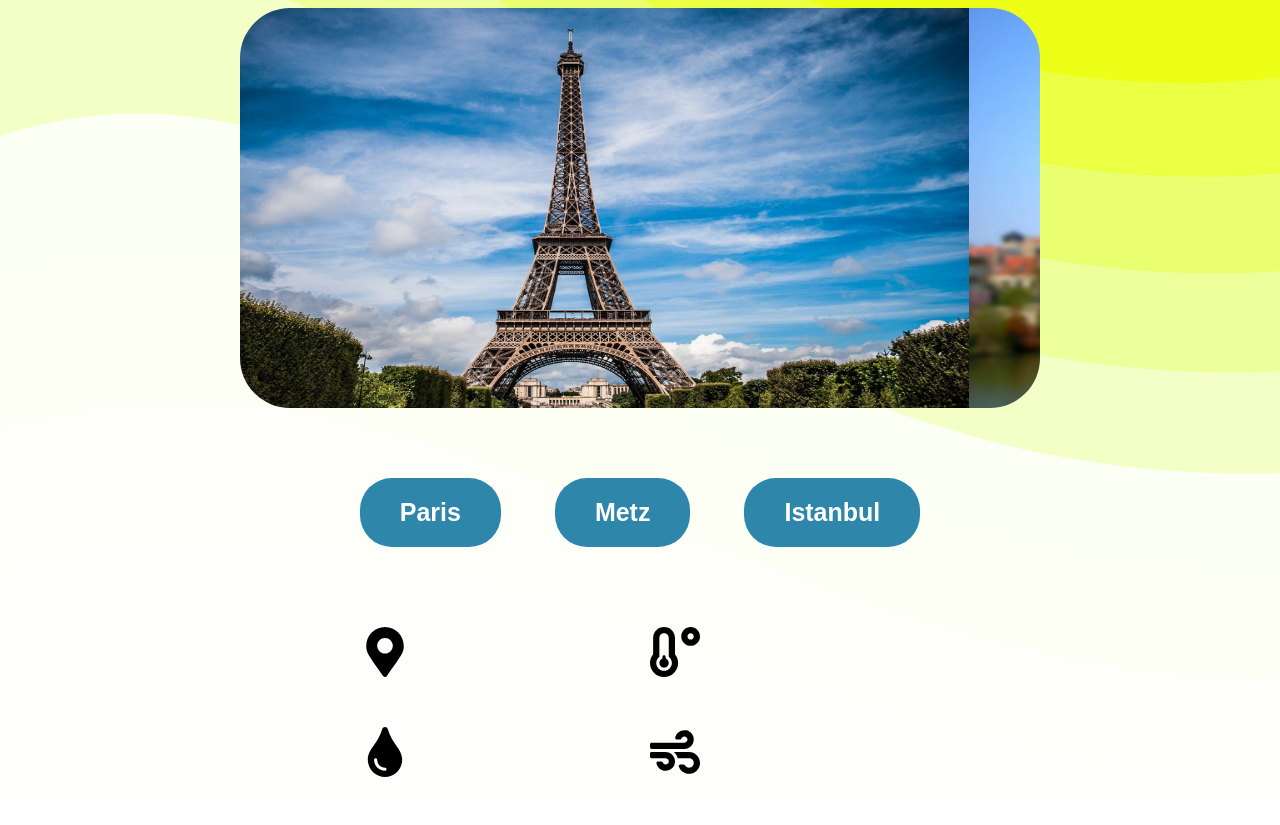
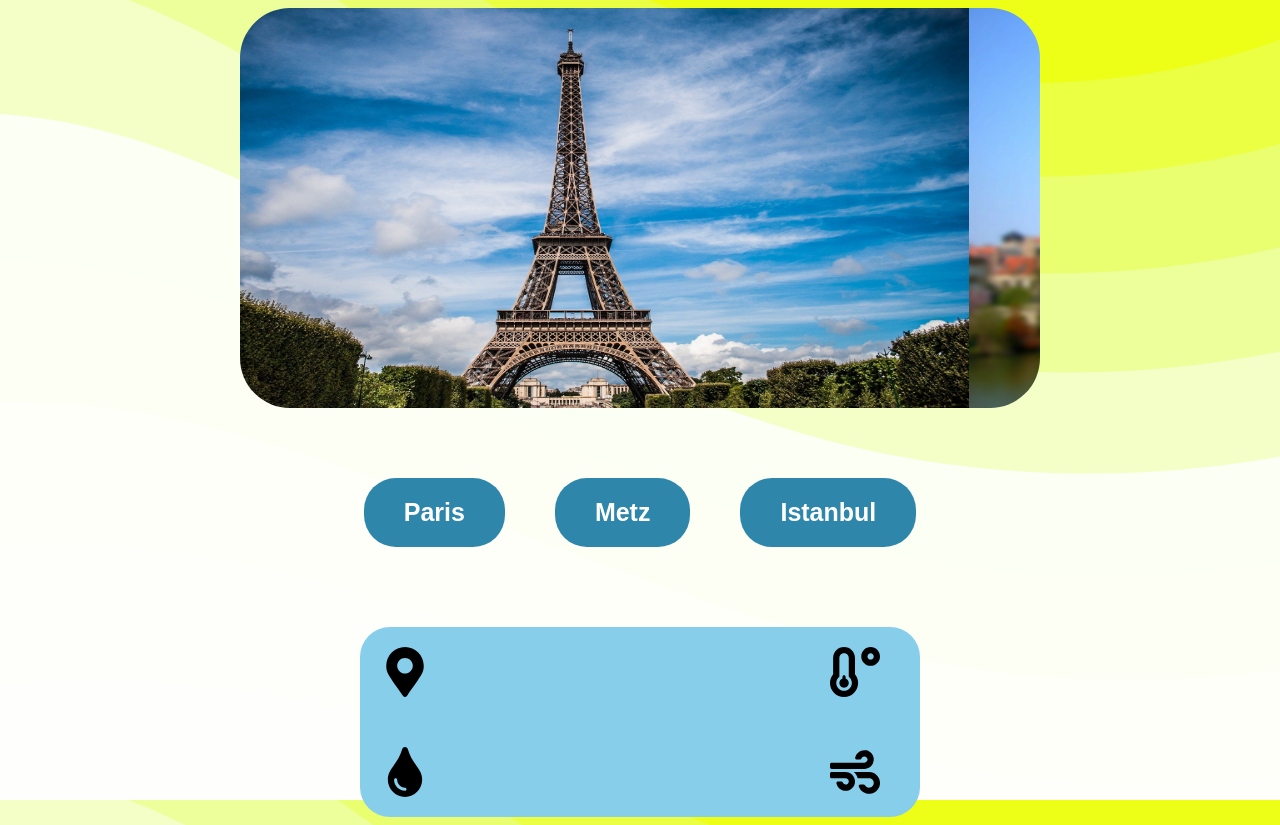
Before and after one commit to Corentin-57/site_meteo, a plain HTML site: page index.html in a window 1280 px wide. Before the commit the page ends 800 px from the top, so only its background shows below. Drawn offline with nearby package versions, Linux system fonts and the light colour scheme.

Commit message:
maj visuel

```diff
--- a/app.js
+++ b/app.js
@@ -32,6 +32,10 @@ $(function(){
 
 //Récupérer les infos de l'API
 
+// $(".btns").click(function(){
+//     $("#nom").fadeIn();
+// })
+
 function infoParis(){
     $.getJSON('https://api.openweathermap.org/data/2.5/weather?q=paris&appid=cb5ce2ce842d9fe8f624dca7e7d327c5&units=metric', function(data) {
         console.log(data);
--- a/style.css
+++ b/style.css
@@ -59,6 +59,11 @@
     margin-right: 50px;
 }
 
+.btns{
+    display: flex;
+    justify-content: center;
+}
+
 
 .infos{
     display: flex;
@@ -69,7 +74,10 @@
     font-size: 60px;
     font-weight: bold;
     margin-top: 80px;
-
+    background-color: #87ceeb;
+    padding: 20px 20px;
+    border-radius: 30px;
+    color: white;
 }
 
 .nom-temperature{
@@ -83,15 +91,21 @@
 }
 
 #nom{
-    margin-right: 200px;
+    margin-left: 20px;
+    margin-right: 340px;
     width: 40px;
 }
 
-#humidite{
-    margin-right: 200px;
-    width: 40px;
+#vent{
+    margin-left: 20px;
 }
 
-/* #vent{
-    width: 40px;
-} */
+#humidite{
+    margin-left: 20px;
+    margin-right: 200px;
+    width: 180px;
+}
+
+#temperature{
+    margin-left: 20px;
+}
```
